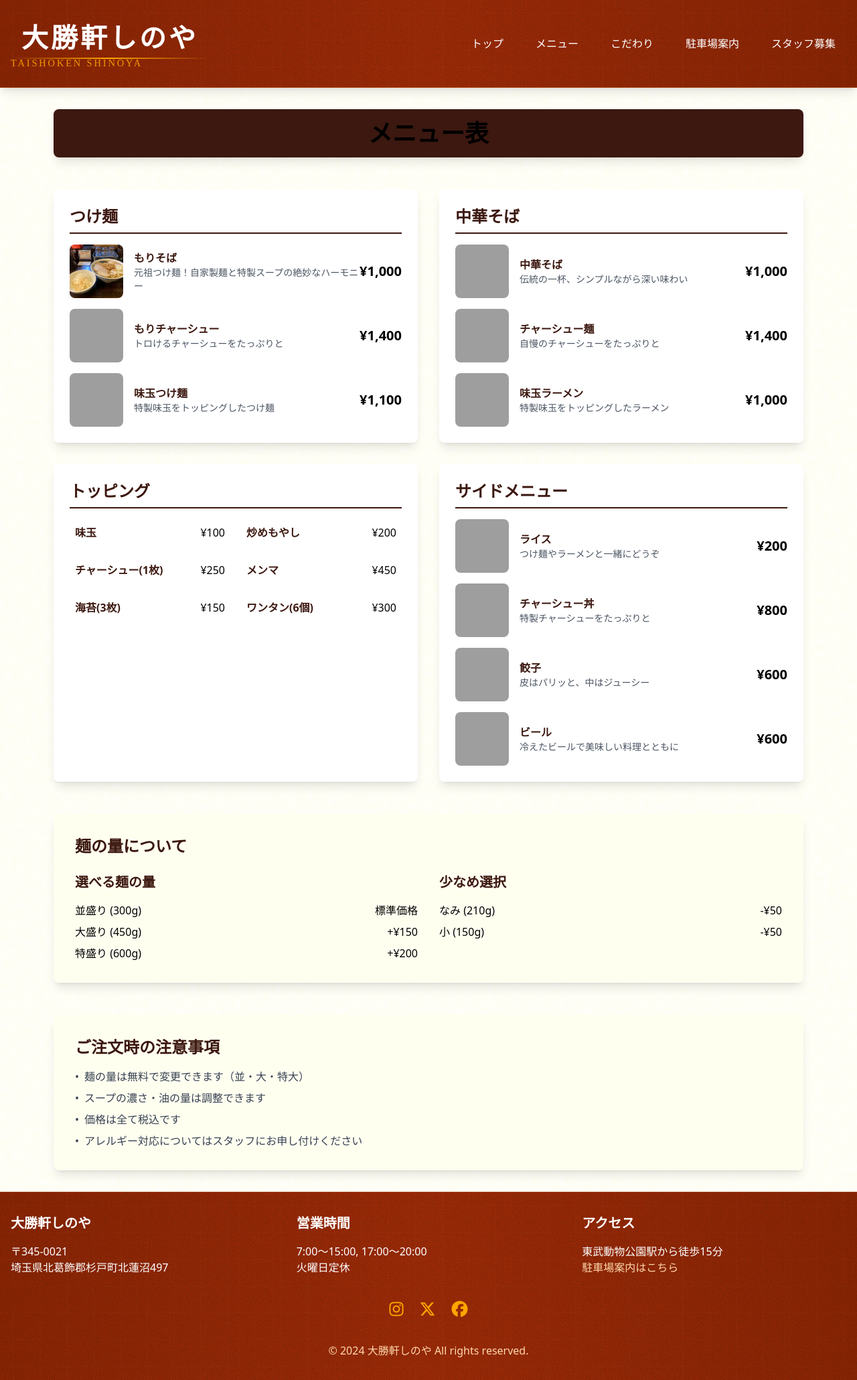
After one commit to Novo-01/taishoken-shinoya, a Flask app: page /menu_table in a window 1280 px wide. The commit adds this page. Shown: the whole page at 67% size. Run offline with Flask 3, Linux system fonts and the light colour scheme; style sheets or scripts are compiled from the project's sources; grey boxes are pictures that could not be loaded.

Commit message:
各種更新: - 応募フォームのボタンデザイン改善 - メニュー表画像の追加 - その他の細かな修正

```diff
--- /dev/null
+++ b/app/templates/menu_table.html
@@ -0,0 +1,227 @@
+{% extends "base.html" %}
+
+{% block title %}メニュー表 - 大勝軒しのや{% endblock %}
+
+{% block content %}
+<div class="max-w-6xl mx-auto px-4">
+    <!-- メニュー表見出し -->
+    <div class="text-center mb-12" data-aos="fade-down">
+        <h1 class="text-4xl font-bold mb-4 text-primary bg-[#3C1810] text-black py-4 rounded-lg shadow-lg">メニュー表</h1>
+    </div>
+
+    <!-- メニュー表 -->
+    <div class="grid grid-cols-1 md:grid-cols-2 gap-8">
+        <!-- つけ麺 -->
+        <div class="bg-white rounded-lg shadow-lg p-6" data-aos="fade-up">
+            <h2 class="text-2xl font-bold mb-4 text-[#3C1810] border-b-2 border-[#3C1810] pb-2">つけ麺</h2>
+            <div class="space-y-4">
+                <div class="flex justify-between items-center">
+                    <div class="flex items-center space-x-4">
+                        <img src="{{ url_for('static', filename='images/tsukemen.jpg') }}" alt="もりそば" class="w-20 h-20 object-cover rounded-lg">
+                        <div>
+                            <h3 class="font-bold text-[#3C1810]">もりそば</h3>
+                            <p class="text-sm text-gray-600">元祖つけ麺！自家製麺と特製スープの絶妙なハーモニー</p>
+                        </div>
+                    </div>
+                    <span class="text-xl font-bold">¥1,000</span>
+                </div>
+                <div class="flex justify-between items-center">
+                    <div class="flex items-center space-x-4">
+                        <img src="{{ url_for('static', filename='images/chashumen.jpg') }}" alt="もりチャーシュー" class="w-20 h-20 object-cover rounded-lg">
+                        <div>
+                            <h3 class="font-bold text-[#3C1810]">もりチャーシュー</h3>
+                            <p class="text-sm text-gray-600">トロけるチャーシューをたっぷりと</p>
+                        </div>
+                    </div>
+                    <span class="text-xl font-bold">¥1,400</span>
+                </div>
+                <div class="flex justify-between items-center">
+                    <div class="flex items-center space-x-4">
+                        <img src="{{ url_for('static', filename='images/ajitama_tsukemen.jpg') }}" alt="味玉つけ麺" class="w-20 h-20 object-cover rounded-lg">
+                        <div>
+                            <h3 class="font-bold text-[#3C1810]">味玉つけ麺</h3>
+                            <p class="text-sm text-gray-600">特製味玉をトッピングしたつけ麺</p>
+                        </div>
+                    </div>
+                    <span class="text-xl font-bold">¥1,100</span>
+                </div>
+            </div>
+        </div>
+
+        <!-- 中華そば -->
+        <div class="bg-white rounded-lg shadow-lg p-6" data-aos="fade-up">
+            <h2 class="text-2xl font-bold mb-4 text-[#3C1810] border-b-2 border-[#3C1810] pb-2">中華そば</h2>
+            <div class="space-y-4">
+                <div class="flex justify-between items-center">
+                    <div class="flex items-center space-x-4">
+                        <img src="{{ url_for('static', filename='images/ramen.jpg') }}" alt="中華そば" class="w-20 h-20 object-cover rounded-lg">
+                        <div>
+                            <h3 class="font-bold text-[#3C1810]">中華そば</h3>
+                            <p class="text-sm text-gray-600">伝統の一杯、シンプルながら深い味わい</p>
+                        </div>
+                    </div>
+                    <span class="text-xl font-bold">¥1,000</span>
+                </div>
+                <div class="flex justify-between items-center">
+                    <div class="flex items-center space-x-4">
+                        <img src="{{ url_for('static', filename='images/chashumen.jpg') }}" alt="チャーシュー麺" class="w-20 h-20 object-cover rounded-lg">
+                        <div>
+                            <h3 class="font-bold text-[#3C1810]">チャーシュー麺</h3>
+                            <p class="text-sm text-gray-600">自慢のチャーシューをたっぷりと</p>
+                        </div>
+                    </div>
+                    <span class="text-xl font-bold">¥1,400</span>
+                </div>
+                <div class="flex justify-between items-center">
+                    <div class="flex items-center space-x-4">
+                        <img src="{{ url_for('static', filename='images/ajitama_ramen.jpg') }}" alt="味玉ラーメン" class="w-20 h-20 object-cover rounded-lg">
+                        <div>
+                            <h3 class="font-bold text-[#3C1810]">味玉ラーメン</h3>
+                            <p class="text-sm text-gray-600">特製味玉をトッピングしたラーメン</p>
+                        </div>
+                    </div>
+                    <span class="text-xl font-bold">¥1,000</span>
+                </div>
+            </div>
+        </div>
+
+        <!-- トッピング -->
+        <div class="bg-white rounded-lg shadow-lg p-6" data-aos="fade-up">
+            <h2 class="text-2xl font-bold mb-4 text-[#3C1810] border-b-2 border-[#3C1810] pb-2">トッピング</h2>
+            <div class="grid grid-cols-2 gap-4">
+                <div class="flex justify-between items-center p-2 hover:bg-[#FFFFF0] rounded-lg transition duration-300">
+                    <span class="font-bold text-[#3C1810]">味玉</span>
+                    <span>¥100</span>
+                </div>
+                <div class="flex justify-between items-center p-2 hover:bg-[#FFFFF0] rounded-lg transition duration-300">
+                    <span class="font-bold text-[#3C1810]">炒めもやし</span>
+                    <span>¥200</span>
+                </div>
+                <div class="flex justify-between items-center p-2 hover:bg-[#FFFFF0] rounded-lg transition duration-300">
+                    <span class="font-bold text-[#3C1810]">チャーシュー(1枚)</span>
+                    <span>¥250</span>
+                </div>
+                <div class="flex justify-between items-center p-2 hover:bg-[#FFFFF0] rounded-lg transition duration-300">
+                    <span class="font-bold text-[#3C1810]">メンマ</span>
+                    <span>¥450</span>
+                </div>
+                <div class="flex justify-between items-center p-2 hover:bg-[#FFFFF0] rounded-lg transition duration-300">
+                    <span class="font-bold text-[#3C1810]">海苔(3枚)</span>
+                    <span>¥150</span>
+                </div>
+                <div class="flex justify-between items-center p-2 hover:bg-[#FFFFF0] rounded-lg transition duration-300">
+                    <span class="font-bold text-[#3C1810]">ワンタン(6個)</span>
+                    <span>¥300</span>
+                </div>
+            </div>
+        </div>
+
+        <!-- サイドメニュー -->
+        <div class="bg-white rounded-lg shadow-lg p-6" data-aos="fade-up">
+            <h2 class="text-2xl font-bold mb-4 text-[#3C1810] border-b-2 border-[#3C1810] pb-2">サイドメニュー</h2>
+            <div class="space-y-4">
+                <div class="flex justify-between items-center">
+                    <div class="flex items-center space-x-4">
+                        <img src="{{ url_for('static', filename='images/rice.jpg') }}" alt="ライス" class="w-20 h-20 object-cover rounded-lg">
+                        <div>
+                            <h3 class="font-bold text-[#3C1810]">ライス</h3>
+                            <p class="text-sm text-gray-600">つけ麺やラーメンと一緒にどうぞ</p>
+                        </div>
+                    </div>
+                    <span class="text-xl font-bold">¥200</span>
+                </div>
+                <div class="flex justify-between items-center">
+                    <div class="flex items-center space-x-4">
+                        <img src="{{ url_for('static', filename='images/chashu_don.jpg') }}" alt="チャーシュー丼" class="w-20 h-20 object-cover rounded-lg">
+                        <div>
+                            <h3 class="font-bold text-[#3C1810]">チャーシュー丼</h3>
+                            <p class="text-sm text-gray-600">特製チャーシューをたっぷりと</p>
+                        </div>
+                    </div>
+                    <span class="text-xl font-bold">¥800</span>
+                </div>
+                <div class="flex justify-between items-center">
+                    <div class="flex items-center space-x-4">
+                        <img src="{{ url_for('static', filename='images/gyoza.jpg') }}" alt="餃子" class="w-20 h-20 object-cover rounded-lg">
+                        <div>
+                            <h3 class="font-bold text-[#3C1810]">餃子</h3>
+                            <p class="text-sm text-gray-600">皮はパリッと、中はジューシー</p>
+                        </div>
+                    </div>
+                    <span class="text-xl font-bold">¥600</span>
+                </div>
+                <div class="flex justify-between items-center">
+                    <div class="flex items-center space-x-4">
+                        <img src="{{ url_for('static', filename='images/beer.jpg') }}" alt="ビール" class="w-20 h-20 object-cover rounded-lg">
+                        <div>
+                            <h3 class="font-bold text-[#3C1810]">ビール</h3>
+                            <p class="text-sm text-gray-600">冷えたビールで美味しい料理とともに</p>
+                        </div>
+                    </div>
+                    <span class="text-xl font-bold">¥600</span>
+                </div>
+            </div>
+        </div>
+    </div>
+
+    <!-- 麺の量について -->
+    <div class="mt-12 bg-[#FFFFF0] rounded-lg shadow-lg p-8" data-aos="fade-up">
+        <h3 class="text-2xl font-bold mb-6 text-[#3C1810]">麺の量について</h3>
+        <div class="grid grid-cols-1 md:grid-cols-2 gap-8">
+            <div>
+                <h4 class="text-xl font-bold mb-4 text-[#3C1810]">選べる麺の量</h4>
+                <ul class="space-y-2">
+                    <li class="flex justify-between items-center">
+                        <span>並盛り (300g)</span>
+                        <span>標準価格</span>
+                    </li>
+                    <li class="flex justify-between items-center">
+                        <span>大盛り (450g)</span>
+                        <span>+¥150</span>
+                    </li>
+                    <li class="flex justify-between items-center">
+                        <span>特盛り (600g)</span>
+                        <span>+¥200</span>
+                    </li>
+                </ul>
+            </div>
+            <div>
+                <h4 class="text-xl font-bold mb-4 text-[#3C1810]">少なめ選択</h4>
+                <ul class="space-y-2">
+                    <li class="flex justify-between items-center">
+                        <span>なみ (210g)</span>
+                        <span>-¥50</span>
+                    </li>
+                    <li class="flex justify-between items-center">
+                        <span>小 (150g)</span>
+                        <span>-¥50</span>
+                    </li>
+                </ul>
+            </div>
+        </div>
+    </div>
+
+    <!-- 注意事項 -->
+    <div class="mt-12 bg-[#FFFFF0] rounded-lg shadow-lg p-8" data-aos="fade-up">
+        <h3 class="text-2xl font-bold mb-4 text-[#3C1810]">ご注文時の注意事項</h3>
+        <ul class="space-y-2 text-gray-700">
+            <li class="flex items-center">
+                <span class="mr-2">•</span>
+                麺の量は無料で変更できます（並・大・特大）
+            </li>
+            <li class="flex items-center">
+                <span class="mr-2">•</span>
+                スープの濃さ・油の量は調整できます
+            </li>
+            <li class="flex items-center">
+                <span class="mr-2">•</span>
+                価格は全て税込です
+            </li>
+            <li class="flex items-center">
+                <span class="mr-2">•</span>
+                アレルギー対応についてはスタッフにお申し付けください
+            </li>
+        </ul>
+    </div>
+</div>
+{% endblock %}
--- a/app/templates/recruitment.html
+++ b/app/templates/recruitment.html
@@ -13,8 +13,9 @@
         <p class="text-gray-600 text-lg">大勝軒しのやで一緒に働きませんか？</p>
         <div class="mt-8">
             <a href="{{ url_for('main.recruitment_form') }}"
-               class="inline-block px-8 py-4 bg-orange-500 text-white text-xl font-medium rounded-md hover:bg-orange-600 focus:outline-none focus:ring-2 focus:ring-orange-500 focus:ring-offset-2">
+               class="inline-block px-10 py-5 bg-orange-500 text-black text-2xl font-bold rounded-lg hover:bg-orange-600 transform hover:-translate-y-1 transition-all duration-300 shadow-lg border-2 border-orange-600 hover:shadow-2xl focus:outline-none focus:ring-4 focus:ring-orange-300">
                 応募フォームへ
+                <span class="ml-2">→</span>
             </a>
         </div>
     </div>
@@ -82,7 +83,7 @@
                     <p>以下のフォームよりご応募ください。</p>
                     <div class="mt-4">
                         <a href="{{ url_for('main.recruitment_form') }}"
-                           class="inline-block px-6 py-3 bg-orange-500 text-white font-medium rounded-md hover:bg-orange-600 focus:outline-none focus:ring-2 focus:ring-orange-500 focus:ring-offset-2">
+                           class="inline-block px-6 py-3 bg-orange-500 text-black font-medium rounded-md hover:bg-orange-600 focus:outline-none focus:ring-2 focus:ring-orange-500 focus:ring-offset-2 border-2 border-orange-600 shadow-lg transition duration-300 ease-in-out transform hover:-translate-y-1">
                             応募フォームへ
                         </a>
                     </div>
--- a/app/templates/recruitment_form.html
+++ b/app/templates/recruitment_form.html
@@ -100,7 +100,7 @@
 
         <div class="flex justify-center">
             <button type="submit"
-                class="px-6 py-3 bg-orange-500 text-white font-medium rounded-md hover:bg-orange-600 focus:outline-none focus:ring-2 focus:ring-orange-500 focus:ring-offset-2">
+                class="px-6 py-3 bg-orange-500 text-red-400 font-medium rounded-md hover:bg-orange-600 focus:outline-none focus:ring-2 focus:ring-orange-500 focus:ring-offset-2">
                 送信する
             </button>
         </div>
--- a/app/views/main.py
+++ b/app/views/main.py
@@ -9,6 +9,10 @@ def index():
 @main_bp.route('/menu')
 def menu():
     return render_template('menu.html')
+
+@main_bp.route('/menu_table')
+def menu_table():
+    return render_template('menu_table.html')
 
 @main_bp.route('/info')
 def info():
@@ -29,6 +33,10 @@ def sns():
 @main_bp.route('/parking')
 def parking():
     return render_template('parking.html')
+
+@main_bp.route('/commitment')
+def commitment():
+    return render_template('commitment.html')
 
 @main_bp.route('/recruitment')
 def recruitment():
```
Also changed, not shown: app/static/images/menu_table10.jpg (added), app/static/images/menu_table2.jpg (added), app/static/images/menu_table3.jpg (added), app/static/images/menu_table4.jpg (added), app/static/images/menu_table5.jpg (added), app/static/images/menu_table6.jpg (added), app/static/images/menu_table7.jpg (added), app/static/images/menu_table8.jpg (added), app/static/images/menu_table9.jpg (added).
